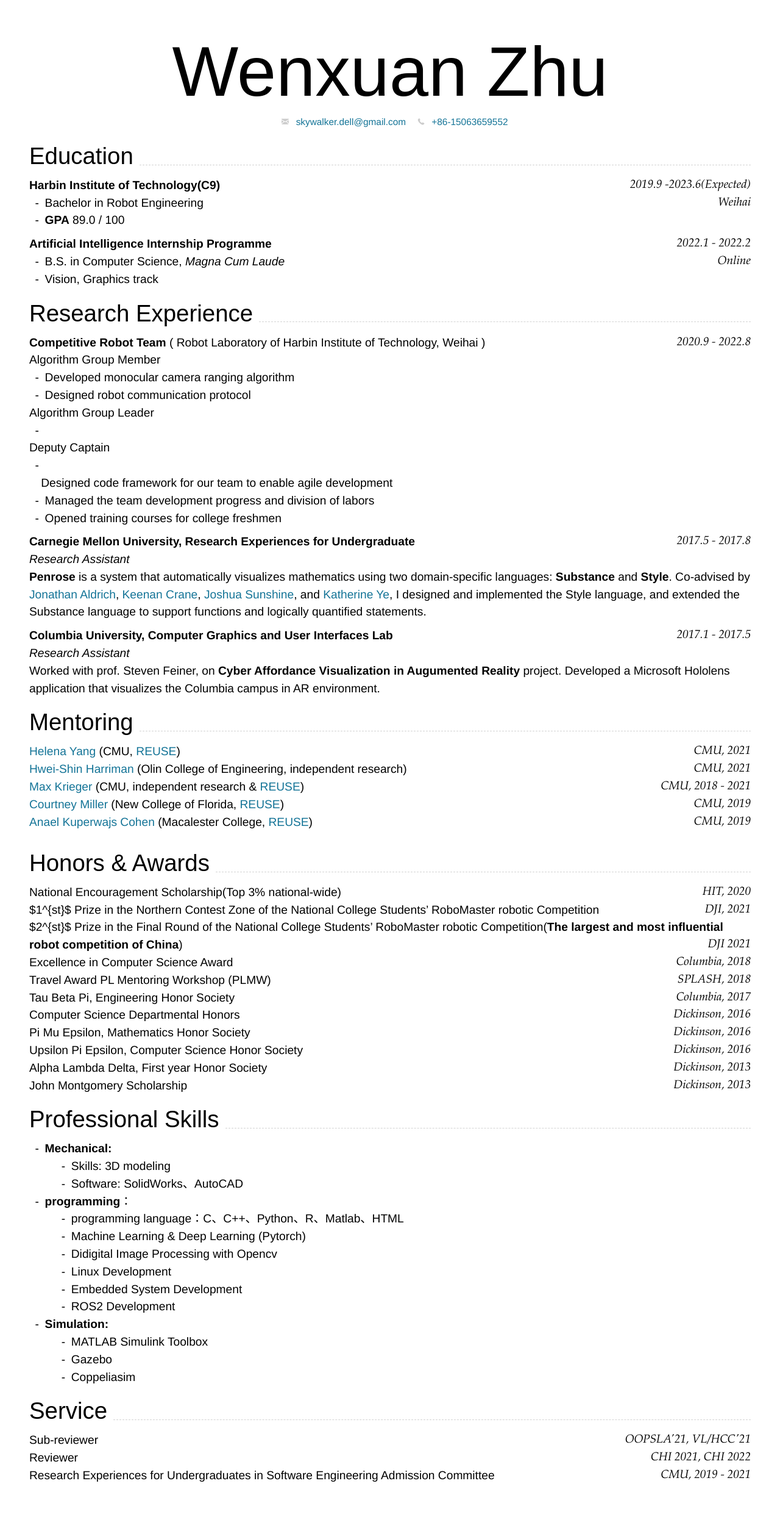
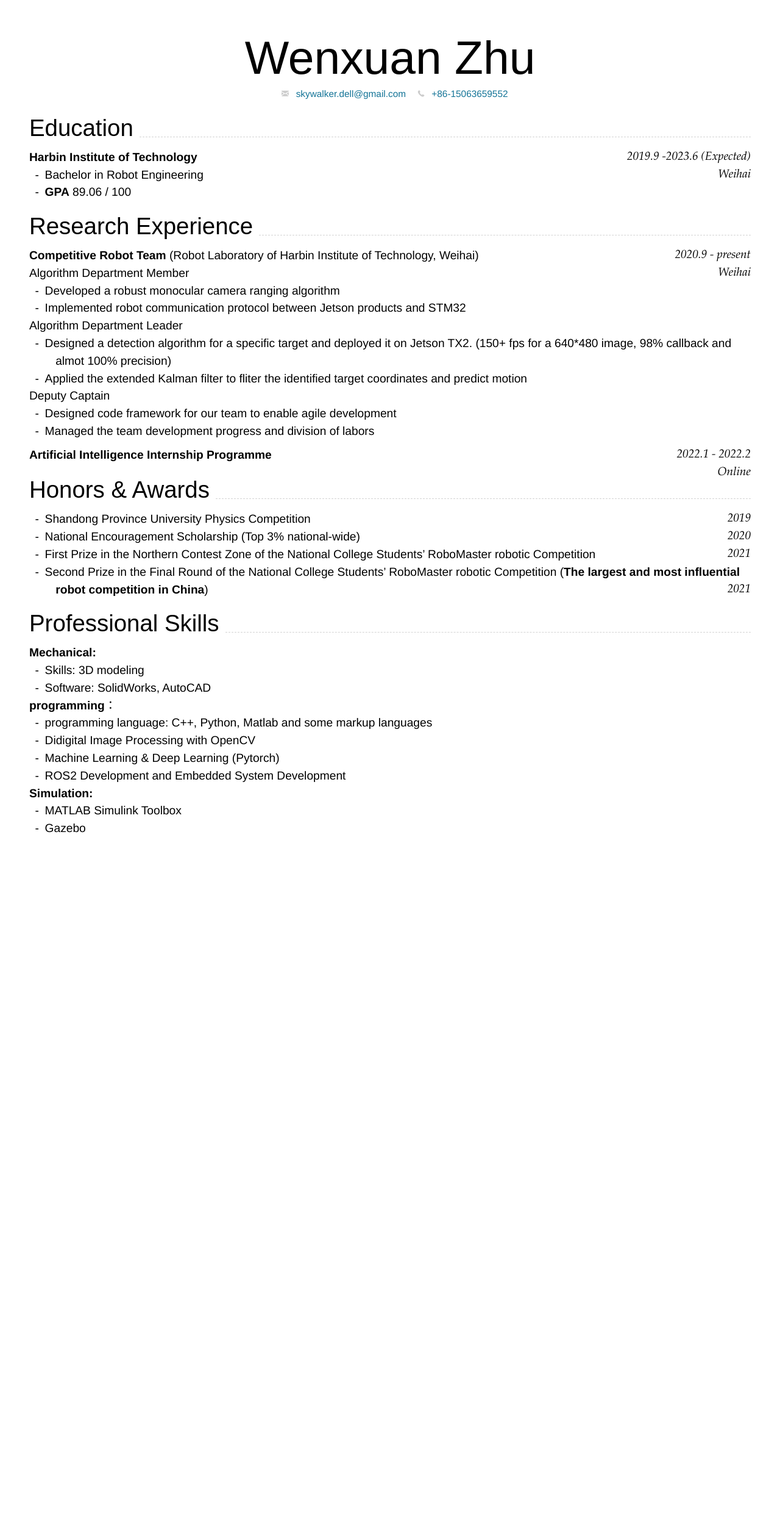
Before and after one commit to skywalker-dell/CV, a Jekyll site: the page built from index.md, in a window 1280 px wide. Shown: the whole page at 61% size. Built offline with Jekyll 4.4.1, drawn with Linux system fonts in a browser that asks for light colours; nearby versions of some CDN libraries; after the commit the page ends 1421 px from its top, so only the background shows below that.

Commit message:
first version

````diff
--- a/_layouts/cv.html
+++ b/_layouts/cv.html
@@ -1,30 +1,16 @@
 <!DOCTYPE html>
 <html>
+
 <head>
   <meta charset="utf-8" />
-    <title>{% if page.title %} {{ page.title }} | {% endif %} CV</title>
-    <link
-      href="media/cv-screen.css"
-      type="text/css"
-      rel="stylesheet"
-      media="screen"
-    />
-    <link
-      href="media/cv-print.css"
-      type="text/css"
-      rel="stylesheet"
-      media="print"
-    />
-    <link
-      href="media/foundation-icons/foundation-icons.css"
-      type="text/css"
-      rel="stylesheet"
-    />
-    <script
-      src="https://kit.fontawesome.com/774d5c5f58.js"
-      crossorigin="anonymous"
-    ></script>
+  <title>{% if page.title %} {{ page.title }} | {% endif %} Curriculum Vitae</title>
+  <!-- <title></title> -->
+  <link href="media/cv-screen.css" type="text/css" rel="stylesheet" media="screen" />
+  <link href="media/cv-print.css" type="text/css" rel="stylesheet" media="print" />
+  <link href="media/foundation-icons/foundation-icons.css" type="text/css" rel="stylesheet" />
+  <script src="https://kit.fontawesome.com/774d5c5f58.js" crossorigin="anonymous"></script>
 </head>
+
 <body>
   <div id="main">
     <div id="content">
@@ -32,4 +18,5 @@
     </div>
   </div>
 </body>
+
 </html>
--- a/index.md
+++ b/index.md
@@ -26,14 +26,40 @@ Supported arguments:
 
 ## Education
 
-### **Harbin Institute of Technology(C9)** `2019.9 -2023.6(Expected)`
+<!-- ### **Harbin Institute of Technology, Weihai (HIT)** `2019.9 -2023.6(Expected)` -->
+### **Harbin Institute of Technology** `2019.9 -2023.6 (Expected)`
+
 
 ```
 Weihai
 ```
 
 - Bachelor in Robot Engineering
-- **GPA**   89.0 / 100
+- **GPA**   89.06 / 100
+
+
+## Research Experience
+
+### **Competitive Robot Team** (Robot Laboratory of Harbin Institute of Technology, Weihai)`2020.9 - present`
+```
+Weihai
+```
+
+Algorithm Department Member<br>
+
+- Developed a robust monocular camera ranging algorithm
+- Implemented robot communication protocol between Jetson products and STM32
+
+Algorithm Department Leader<br>
+
+- Designed a detection algorithm for a specific target and deployed it on Jetson TX2. (150+ fps for a 640*480 image, 98% callback and almot 100% precision)
+- Applied the extended Kalman filter to fliter the identified target coordinates and predict motion
+
+Deputy Captain<br>
+
+- Designed code framework for our team to enable agile development
+- Managed the team development progress and division of labors
+<!-- - Opened training courses for college freshmen -->
 
 ### **Artificial Intelligence Internship Programme** `2022.1 - 2022.2`
 
@@ -41,88 +67,33 @@ Weihai
 Online
 ```
 
-- B.S. in Computer Science, _Magna Cum Laude_
-- Vision, Graphics track
-
-## Research Experience
-
-### **Competitive Robot Team** ( Robot Laboratory of Harbin Institute of Technology, Weihai )`2020.9 - 2022.8`
-
-Algorithm Group Member<br>
-
-- Developed monocular camera ranging algorithm
-- Designed robot communication protocol
-
-Algorithm Group Leader<br>
-
--
-
-Deputy Captain<br>
-
-- Designed code framework for our team to enable agile development
-
-- Managed the team development progress and division of labors
-- Opened training courses for college freshmen
-
-### **Carnegie Mellon University, Research Experiences for Undergraduate** `2017.5 - 2017.8`
-
-_Research Assistant_<br>
-**Penrose** is a system that automatically visualizes mathematics using two domain-specific languages: **Substance** and **Style**. Co-advised by [Jonathan Aldrich](https://www.cs.cmu.edu/~./aldrich/), [Keenan Crane](https://www.cs.cmu.edu/~kmcrane/), [Joshua Sunshine](http://www.cs.cmu.edu/~jssunshi/), and [Katherine Ye](https://www.cs.cmu.edu/~kqy/), I designed and implemented the Style language, and extended the Substance language to support functions and logically quantified statements.
-
-### **Columbia University, Computer Graphics and User Interfaces Lab** `2017.1 - 2017.5`
-
-_Research Assistant_<br>
-Worked with prof. Steven Feiner, on **Cyber Affordance Visualization in Augumented Reality** project. Developed a Microsoft Hololens application that visualizes the Columbia campus in AR environment.
-
-## Mentoring
-
-[Helena Yang](https://heleaf.me/) (CMU, [REUSE](https://www.cmu.edu/scs/isr/reuse/)) `CMU, 2021 ` <br>
-[Hwei-Shin Harriman](https://hsharriman.github.io/) (Olin College of Engineering, independent research) `CMU, 2021` <br>
-[Max Krieger](https://a9.io/) (CMU, independent research & [REUSE](https://www.cmu.edu/scs/isr/reuse/)) `CMU, 2018 - 2021` <br>
-[Courtney Miller](https://courtney-e-miller.github.io/) (New College of Florida, [REUSE](https://www.cmu.edu/scs/isr/reuse/)) `CMU, 2019` <br>
-[Anael Kuperwajs Cohen](https://anaelkuperwajs.github.io/) (Macalester College, [REUSE](https://www.cmu.edu/scs/isr/reuse/)) `CMU, 2019` <br>
-
----
 
 ## Honors & Awards
 
-National Encouragement Scholarship(Top 3% national-wide) `HIT, 2020` <br>
+- Shandong Province University Physics Competition `2019` <br>
+- National Encouragement Scholarship (Top 3% national-wide) `2020` <br>
+- First Prize in the Northern Contest Zone of the National College Students’ RoboMaster robotic Competition `2021` <br>
+- Second Prize in the Final Round of the National College Students’ RoboMaster robotic Competition (**The largest and most influential robot competition in China**) `2021`<br>
 
-$1^{st}$ Prize in the Northern Contest Zone of the National College Students’ RoboMaster robotic Competition `DJI, 2021` <br>
-$2^{st}$ Prize in the Final Round of the National College Students’ RoboMaster robotic Competition(**The largest and most influential robot competition of China**) `DJI 2021`<br>
-Excellence in Computer Science Award `Columbia, 2018` <br>
-Travel Award PL Mentoring Workshop (PLMW) `SPLASH, 2018` <br>
-Tau Beta Pi, Engineering Honor Society `Columbia, 2017` <br>
-Computer Science Departmental Honors `Dickinson, 2016` <br>
-Pi Mu Epsilon, Mathematics Honor Society `Dickinson, 2016` <br>
-Upsilon Pi Epsilon, Computer Science Honor Society `Dickinson, 2016` <br>
-Alpha Lambda Delta, First year Honor Society `Dickinson, 2013`<br>
-John Montgomery Scholarship `Dickinson, 2013` <br>
 
 ## Professional Skills
 
+**Mechanical:**
+- Skills: 3D modeling
+- Software: SolidWorks, AutoCAD
 
-- **Mechanical:**
-  - Skills: 3D modeling
-  - Software: SolidWorks、AutoCAD
-- **programming**：
-  - programming language：C、C++、Python、R、Matlab、HTML
-  - Machine Learning & Deep Learning (Pytorch)
-  - Didigital Image Processing with Opencv
-  - Linux Development
-  - Embedded System Development
-  - ROS2 Development
-- **Simulation:**
-  - MATLAB Simulink Toolbox
-  - Gazebo
-  - Coppeliasim
+**programming**：
+- programming language: C++, Python, Matlab and some markup languages
+- Didigital Image Processing with OpenCV
+- Machine Learning & Deep Learning (Pytorch)
+  <!-- - Linux Development -->
+- ROS2 Development and Embedded System Development
 
+**Simulation:**
+- MATLAB Simulink Toolbox
+- Gazebo
+  <!-- - Coppeliasim -->
 
-## Service
-
-Sub-reviewer `OOPSLA'21, VL/HCC'21` <br>
-Reviewer `CHI 2021, CHI 2022` <br>
-Research Experiences for Undergraduates in Software Engineering Admission Committee `CMU, 2019 - 2021` <br>
 
 <!-- ### Footer
 
--- a/media/cv-print.css
+++ b/media/cv-print.css
@@ -156,7 +156,7 @@ em {
 h1 {
   font-family: "Avenir Next", sans-serif;
   text-align: center;
-  font-size: 50pt;
+  font-size: 30pt;
   font-weight: lighter;
   position: relative;
   line-height: 1.2em;
--- a/media/cv-screen.css
+++ b/media/cv-screen.css
@@ -157,7 +157,7 @@ h1 {
   font-family: "Avenir Next", sans-serif;
   text-align: center;
   /* font-size: 50pt; */
-  font-size: 600%;
+  font-size: 400%;
   font-weight: lighter;
   position: relative;
   line-height: 1.2em;
````
Lines whose indentation alone changed are shown as unchanged.
